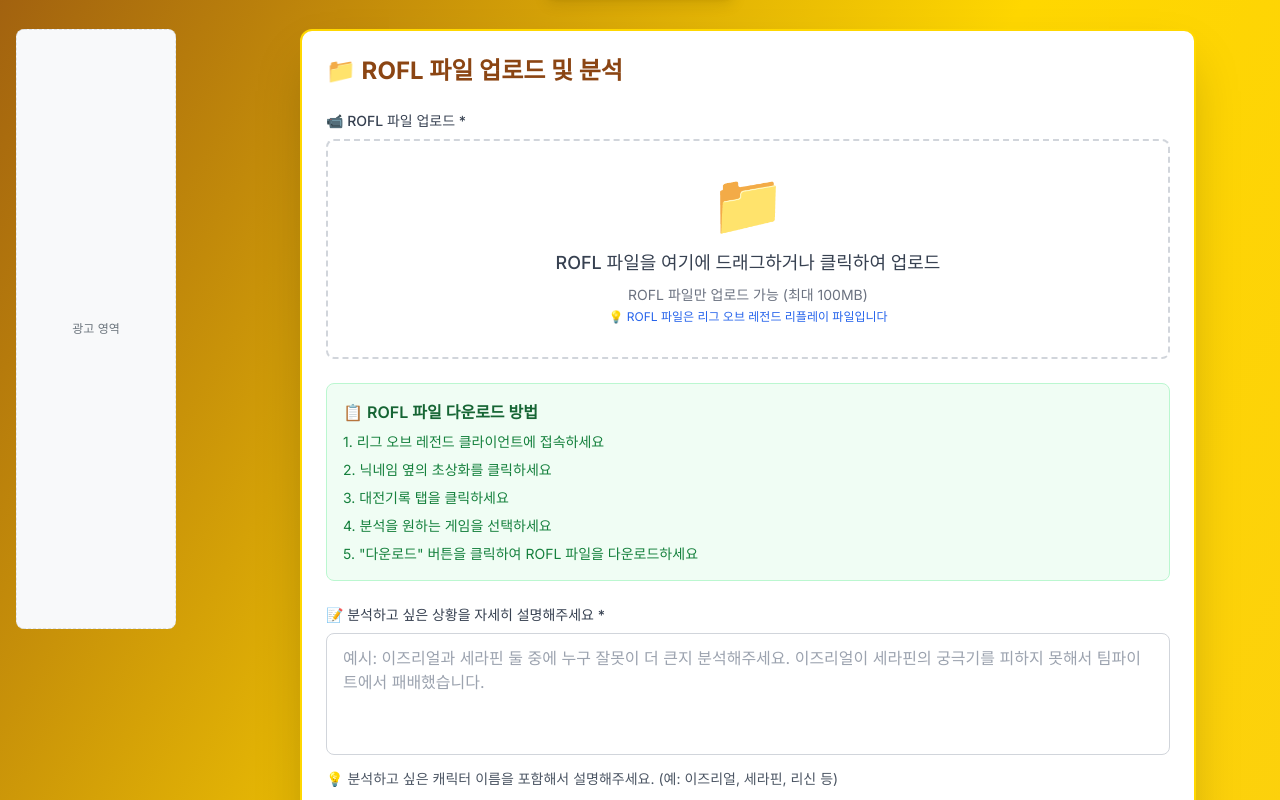
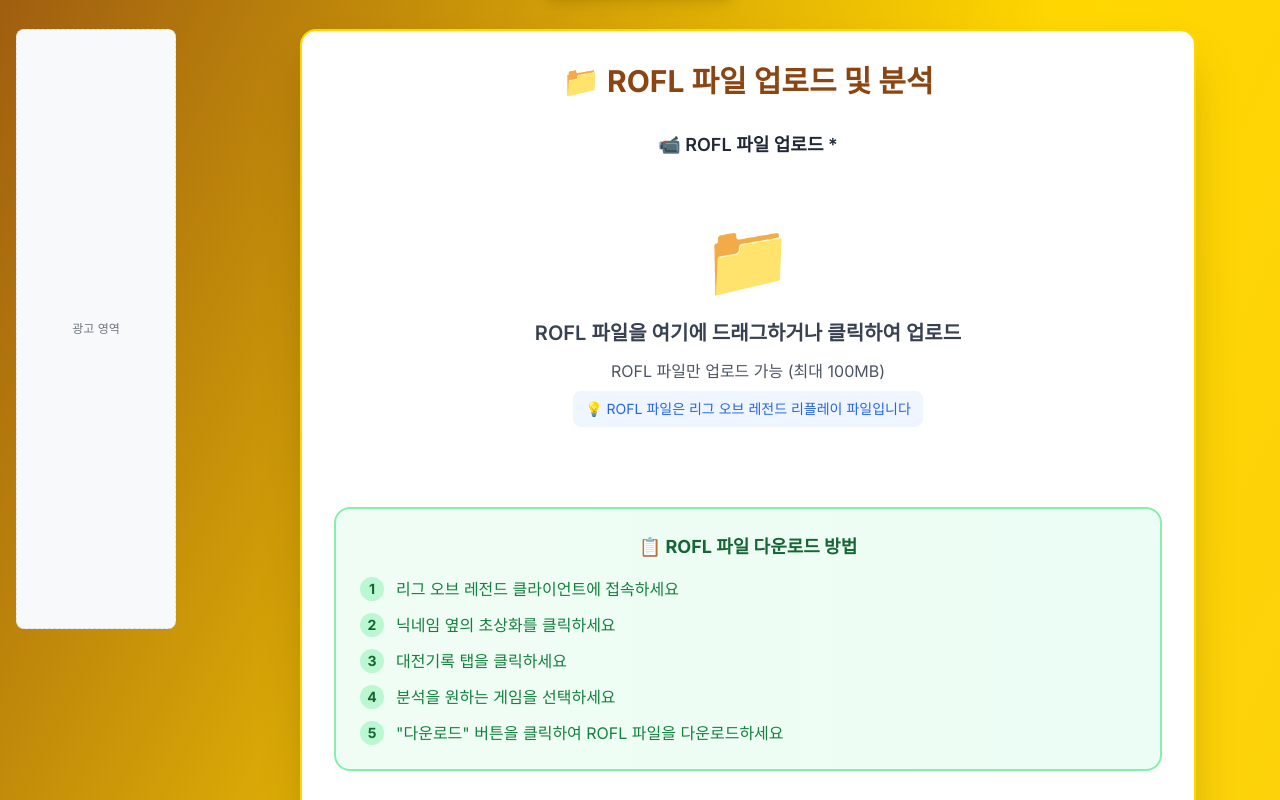
Before and after one commit to sangjun0000/lol-court, a Next.js app: page / in a window 1280 px wide. Shown: the part 440-1240 px from the top of the page. Built offline with nearby package versions, Linux system fonts and the light colour scheme; no server answers.

Commit message:
v40: UI 개선 - 가격 정수 표시, 분석창 가운데 정렬, 전체적인 디자인 개선

```diff
--- a/app/components/Header.tsx
+++ b/app/components/Header.tsx
@@ -3,7 +3,7 @@
     <header className="text-center py-8">
       <div className="mb-4">
         <h1 className="text-5xl font-bold text-lol-gold mb-2">
-                     ⚖️ 롤법원 <span className="text-sm text-red-500 font-bold">v39</span>
+                     ⚖️ 롤법원 <span className="text-sm text-red-500 font-bold">v40</span>
         </h1>
         <p className="text-xl text-white opacity-90">
           AI 기반 롤문철 - 공정한 판결을 위한 최고의 법원
--- a/app/components/VideoUpload.tsx
+++ b/app/components/VideoUpload.tsx
@@ -177,50 +177,51 @@
   }
 
   return (
-    <div className="bg-white rounded-xl shadow-2xl p-6 border-2 border-lol-gold">
-      <h3 className="text-2xl font-bold text-court-brown mb-6">
+    <div className="max-w-4xl mx-auto">
+      <div className="bg-white rounded-2xl shadow-2xl p-8 border-2 border-lol-gold">
+        <h3 className="text-3xl font-bold text-court-brown mb-8 text-center">
           📁 ROFL 파일 업로드 및 분석
         </h3>
 
-      <form onSubmit={handleSubmit} className="space-y-6">
+        <form onSubmit={handleSubmit} className="space-y-8">
           {/* 파일 업로드 영역 */}
           <div>
-          <label className="block text-sm font-medium text-gray-700 mb-2">
+            <label className="block text-lg font-semibold text-gray-800 mb-4 text-center">
               📹 ROFL 파일 업로드 *
             </label>
 
             <div
               {...getRootProps()}
-            className={`border-2 border-dashed rounded-lg p-8 text-center cursor-pointer transition-colors ${
+              className={`border-3 border-dashed rounded-2xl p-12 text-center cursor-pointer transition-all duration-300 hover:shadow-lg ${
                 isDragging
-                ? 'border-lol-gold bg-yellow-50'
+                  ? 'border-lol-gold bg-gradient-to-br from-yellow-50 to-orange-50'
                   : videoFile
-                  ? 'border-green-300 bg-green-50'
-                  : 'border-gray-300 hover:border-gray-400'
+                    ? 'border-green-400 bg-gradient-to-br from-green-50 to-emerald-50'
+                    : 'border-gray-300 hover:border-lol-gold hover:bg-gray-50'
               }`}
             >
               <input {...getInputProps()} />
 
               {!videoFile ? (
                 <div>
-                <div className="text-6xl mb-4">📁</div>
-                <p className="text-lg font-medium text-gray-700 mb-2">
+                  <div className="text-7xl mb-6">📁</div>
+                  <p className="text-xl font-semibold text-gray-700 mb-3">
                     ROFL 파일을 여기에 드래그하거나 클릭하여 업로드
                   </p>
-                <p className="text-sm text-gray-500">
+                  <p className="text-base text-gray-600 mb-2">
                     ROFL 파일만 업로드 가능 (최대 100MB)
                   </p>
-                <p className="text-xs text-blue-600 mt-1">
+                  <p className="text-sm text-blue-600 bg-blue-50 px-3 py-2 rounded-lg inline-block">
                     💡 ROFL 파일은 리그 오브 레전드 리플레이 파일입니다
                   </p>
                 </div>
               ) : (
                 <div>
-                <div className="text-6xl mb-4">✅</div>
-                <p className="text-lg font-medium text-green-700 mb-2">
+                  <div className="text-7xl mb-6">✅</div>
+                  <p className="text-xl font-semibold text-green-700 mb-3">
                     {videoFile.name}
                   </p>
-                <p className="text-sm text-gray-500">
+                  <p className="text-base text-gray-600 mb-4">
                     {formatFileSize(videoFile.size)} • {videoFile.type}
                   </p>
                   <button
@@ -229,7 +230,7 @@
                       e.stopPropagation()
                       setVideoFile(null)
                     }}
-                  className="mt-2 px-4 py-2 bg-red-100 text-red-700 rounded-lg hover:bg-red-200"
+                    className="px-6 py-3 bg-red-100 text-red-700 rounded-xl hover:bg-red-200 transition-colors font-medium"
                   >
                     다른 파일 선택
                   </button>
@@ -240,38 +241,39 @@
 
           {/* ROFL 분석 진행률 */}
           {isConverting && (
-          <div className="bg-yellow-50 border border-yellow-200 rounded-lg p-4">
-            <h4 className="font-semibold text-yellow-800 mb-2">🔄 ROFL 파일 분석 중...</h4>
-            <div className="w-full bg-gray-200 rounded-full h-2.5">
+            <div className="bg-gradient-to-r from-yellow-50 to-orange-50 border-2 border-yellow-300 rounded-2xl p-6">
+              <h4 className="font-bold text-yellow-800 mb-4 text-center text-lg">🔄 ROFL 파일 분석 중...</h4>
+              <div className="w-full bg-gray-200 rounded-full h-3 mb-3">
                 <div
-                className="bg-yellow-600 h-2.5 rounded-full transition-all duration-300"
+                  className="bg-gradient-to-r from-yellow-500 to-orange-500 h-3 rounded-full transition-all duration-300 shadow-sm"
                   style={{ width: `${conversionProgress}%` }}
                 ></div>
               </div>
-            <p className="text-sm text-yellow-700 mt-2">
-              {conversionProgress.toFixed(1)}% 완료
+              <p className="text-center font-semibold text-yellow-800">
+                {Math.floor(conversionProgress)}% 완료
               </p>
             </div>
           )}
 
           {/* ROFL 파일 분석 결과 */}
           {videoFile?.name.endsWith('.rofl') && !isConverting && (
-          <div className="bg-blue-50 border border-blue-200 rounded-lg p-4">
-            <h4 className="font-semibold text-blue-800 mb-2">📊 ROFL 파일 분석 완료</h4>
-            <div className="text-sm text-blue-700 space-y-1">
+            <div className="bg-gradient-to-r from-blue-50 to-indigo-50 border-2 border-blue-300 rounded-2xl p-6">
+              <h4 className="font-bold text-blue-800 mb-4 text-center text-lg">📊 ROFL 파일 분석 완료</h4>
+              <div className="text-base text-blue-700 space-y-2 mb-4">
                 <p>• 게임 데이터 분석이 완료되었습니다</p>
                 <p>• 전체 게임 구간이 분석 대상입니다</p>
                 <p>• 아래에 분석하고 싶은 상황을 자세히 설명해주세요</p>
               </div>
 
               {getCurrentCost() && (
-              <div className="mt-3 bg-blue-100 rounded-lg p-3">
+                <div className="bg-white rounded-xl p-4 shadow-sm border border-blue-200">
                   <div className="text-center">
-                  <div className="text-lg font-semibold text-blue-800">
+                    <div className="text-2xl font-bold text-blue-800 mb-2">
                       💰 예상 비용: ₩{getCurrentCost()?.totalCost}
                     </div>
-                  <div className="text-sm text-blue-600">
-                    파일 크기: {getCurrentCost()?.fileSizeMB}MB • API 비용: ₩{getCurrentCost()?.apiCost} • 수수료: ₩{getCurrentCost()?.platformFee}
+                    <div className="text-sm text-blue-600 space-y-1">
+                      <p>파일 크기: {getCurrentCost()?.fileSizeMB}MB</p>
+                      <p>API 비용: ₩{getCurrentCost()?.apiCost} • 수수료: ₩{getCurrentCost()?.platformFee}</p>
                     </div>
                   </div>
                 </div>
@@ -280,30 +282,45 @@
           )}
 
           {/* ROFL 파일 다운로드 방법 안내 */}
-        <div className="bg-green-50 border border-green-200 rounded-lg p-4">
-          <h4 className="font-semibold text-green-800 mb-2">📋 ROFL 파일 다운로드 방법</h4>
-          <div className="text-sm text-green-700 space-y-2">
-            <p>1. 리그 오브 레전드 클라이언트에 접속하세요</p>
-            <p>2. 닉네임 옆의 초상화를 클릭하세요</p>
-            <p>3. 대전기록 탭을 클릭하세요</p>
-            <p>4. 분석을 원하는 게임을 선택하세요</p>
-            <p>5. "다운로드" 버튼을 클릭하여 ROFL 파일을 다운로드하세요</p>
+          <div className="bg-gradient-to-r from-green-50 to-emerald-50 border-2 border-green-300 rounded-2xl p-6">
+            <h4 className="font-bold text-green-800 mb-4 text-center text-lg">📋 ROFL 파일 다운로드 방법</h4>
+            <div className="text-base text-green-700 space-y-3">
+              <div className="flex items-center space-x-3">
+                <span className="bg-green-200 text-green-800 rounded-full w-6 h-6 flex items-center justify-center text-sm font-bold">1</span>
+                <p>리그 오브 레전드 클라이언트에 접속하세요</p>
+              </div>
+              <div className="flex items-center space-x-3">
+                <span className="bg-green-200 text-green-800 rounded-full w-6 h-6 flex items-center justify-center text-sm font-bold">2</span>
+                <p>닉네임 옆의 초상화를 클릭하세요</p>
+              </div>
+              <div className="flex items-center space-x-3">
+                <span className="bg-green-200 text-green-800 rounded-full w-6 h-6 flex items-center justify-center text-sm font-bold">3</span>
+                <p>대전기록 탭을 클릭하세요</p>
+              </div>
+              <div className="flex items-center space-x-3">
+                <span className="bg-green-200 text-green-800 rounded-full w-6 h-6 flex items-center justify-center text-sm font-bold">4</span>
+                <p>분석을 원하는 게임을 선택하세요</p>
+              </div>
+              <div className="flex items-center space-x-3">
+                <span className="bg-green-200 text-green-800 rounded-full w-6 h-6 flex items-center justify-center text-sm font-bold">5</span>
+                <p>"다운로드" 버튼을 클릭하여 ROFL 파일을 다운로드하세요</p>
+              </div>
             </div>
           </div>
 
           {/* 분석 상황 설명 */}
           <div>
-          <label className="block text-sm font-medium text-gray-700 mb-2">
+            <label className="block text-lg font-semibold text-gray-800 mb-4 text-center">
               📝 분석하고 싶은 상황을 자세히 설명해주세요 *
             </label>
             <textarea
               value={customDescription}
               onChange={(e) => setCustomDescription(e.target.value)}
-            className="w-full px-4 py-3 border border-gray-300 rounded-lg focus:ring-2 focus:ring-lol-gold focus:border-transparent resize-none"
-            rows={4}
+              className="w-full px-6 py-4 border-2 border-gray-300 rounded-2xl focus:ring-2 focus:ring-lol-gold focus:border-transparent resize-none text-base"
+              rows={5}
               placeholder="예시: 이즈리얼과 세라핀 둘 중에 누구 잘못이 더 큰지 분석해주세요. 이즈리얼이 세라핀의 궁극기를 피하지 못해서 팀파이트에서 패배했습니다."
             />
-          <p className="text-sm text-gray-600 mt-2">
+            <p className="text-base text-gray-600 mt-3 text-center">
               💡 분석하고 싶은 캐릭터 이름을 포함해서 설명해주세요. (예: 이즈리얼, 세라핀, 리신 등)
             </p>
           </div>
@@ -312,14 +329,14 @@
           <button
             type="submit"
             disabled={isLoading || !videoFile || !customDescription.trim() || !getCurrentCost()}
-          className="court-button w-full text-lg py-4"
+            className="court-button w-full text-xl py-5 rounded-2xl font-bold shadow-lg hover:shadow-xl transition-all duration-300"
           >
             {isLoading ? '🔍 분석 중...' : `💳 결제하기 (${getCurrentCost() ? `₩${getCurrentCost()?.totalCost}` : '비용 계산 중...'})`}
           </button>
         </form>
 
-      <div className="mt-4 p-3 bg-blue-50 rounded-lg">
-        <p className="text-sm text-blue-700">
+        <div className="mt-8 p-6 bg-gradient-to-r from-blue-50 to-purple-50 rounded-2xl border-2 border-blue-200">
+          <p className="text-base text-blue-700 text-center leading-relaxed">
             💡 <strong>ROFL 파일 분석 사용법:</strong><br/>
             1. 롤 클라이언트에서 ROFL 파일을 다운로드하세요<br/>
             2. ROFL 파일을 드래그하거나 클릭하여 업로드하세요<br/>
@@ -340,5 +357,6 @@
           />
         )}
       </div>
+    </div>
   )
 }
```
Lines whose indentation alone changed are shown as unchanged.
